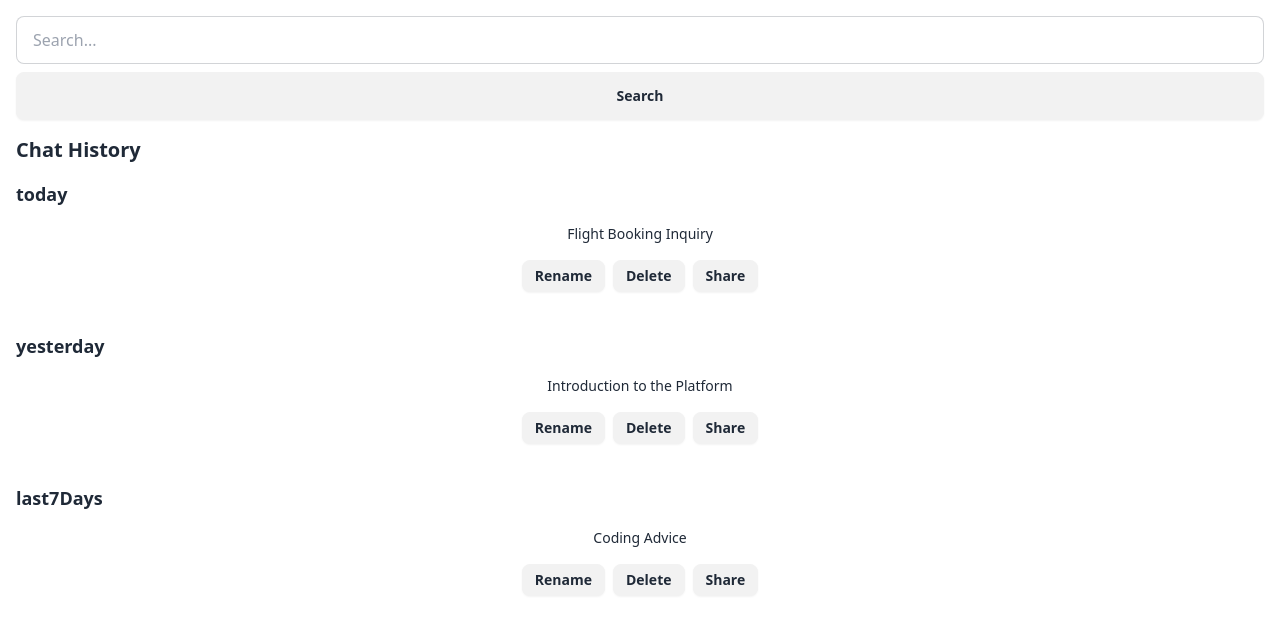
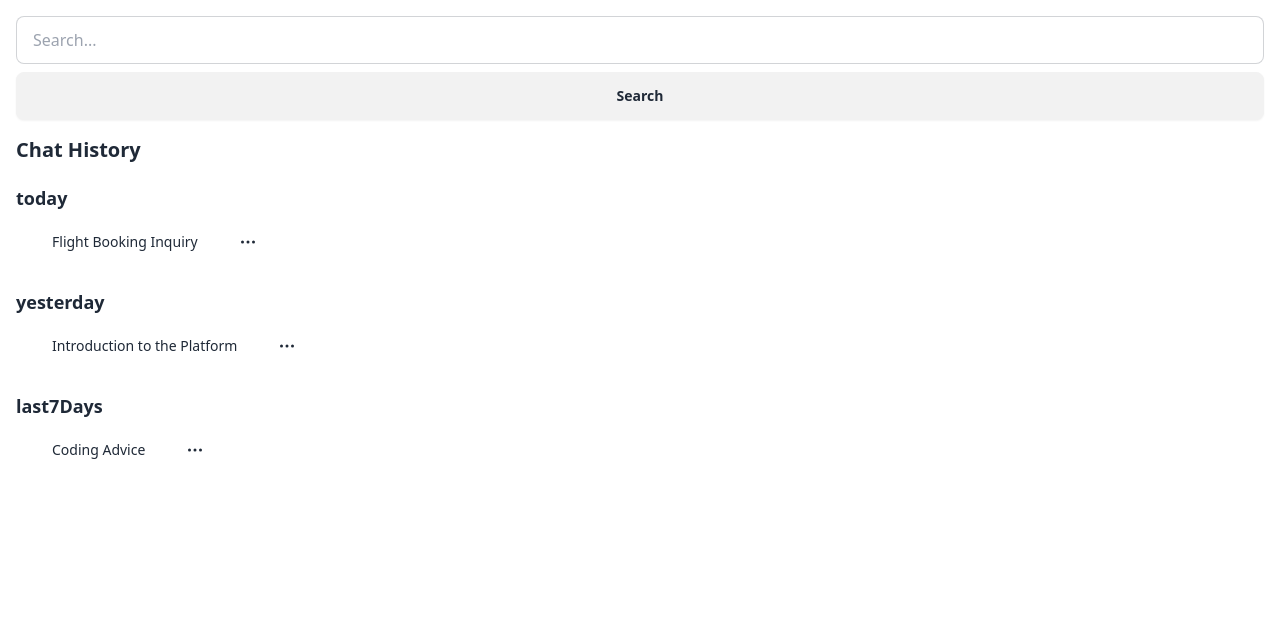
Before and after one commit to dagtann/chatHistory, a SvelteKit app: page / in a window 1280 px wide. Shown: the top 634 px of the page. Built offline with nearby package versions, Linux system fonts and the light colour scheme.

Commit message:
Style history elements

```diff
--- a/src/presentation/components/ChatHistory.svelte
+++ b/src/presentation/components/ChatHistory.svelte
@@ -85,18 +85,30 @@
     <h2 class="text-xl font-bold mb-2">Chat History</h2>
     {#each Object.keys(groupedChats) as group}
       {#if groupedChats[group].length}
-        <h3 class="text-lg font-semibold mt-4">{group}</h3>
+        <span class="flex h-9 items-center">
+          <h3 class="text-lg font-semibold mt-4">{group}</h3>
+        </span>
         <ul class="menu bg-base-100 rounded-box p-2">
           {#each groupedChats[group] as chat}
-            <li class="flex justify-between items-center mb-2">
-              <div on:click={() => handleOpen(chat)} class="cursor-pointer">
+            <li class="relative grow overflow-hidden whitespace-nowrap group flex flex-row items-center gap-2 px-3 py-2 rounded-md transition hover:bg-white/10 hover:text-white cursor-pointer">
+              <button
+                class="shadow-none no-transition no-animation" style="background-color: transparent"
+                on:click={() => handleOpen(chat)}>
                 {chat.title}
-              </div>
-              <div class="flex gap-2">
-                <button class="btn btn-sm" on:click={() => handleRename(chat)}>Rename</button>
-                <button class="btn btn-sm" on:click={() => handleDelete(chat)}>Delete</button>
-                <button class="btn btn-sm" on:click={() => handleShare(chat)}>Share</button>
-              </div>
+              </button>
+                <!-- Todo: Move to component -->
+              <kebab-menu-container class="dropdown dropdown-bottom dropdown-start relative"  style="background-color: transparent">
+                <button tabindex="0" aria-label="Options">
+                  <svg xmlns="http://www.w3.org/2000/svg" viewBox="0 0 20 20" fill="currentColor" class="size-5">
+                    <path d="M3 10a1.5 1.5 0 1 1 3 0 1.5 1.5 0 0 1-3 0ZM8.5 10a1.5 1.5 0 1 1 3 0 1.5 1.5 0 0 1-3 0ZM15.5 8.5a1.5 1.5 0 1 0 0 3 1.5 1.5 0 0 0 0-3Z" />
+                  </svg>
+                </button>
+                <ul tabindex="0" class="dropdown-content z-50">
+                  <li><button on:click={() => handleRename(chat)}>Rename</button></li>
+                  <li><button on:click={() => handleDelete(chat)}>Delete</button></li>
+                  <li><button on:click={() => handleShare(chat)}>Share</button></li>
+                </ul>
+              </kebab-menu-container>
             </li>
           {/each}
         </ul>
```
